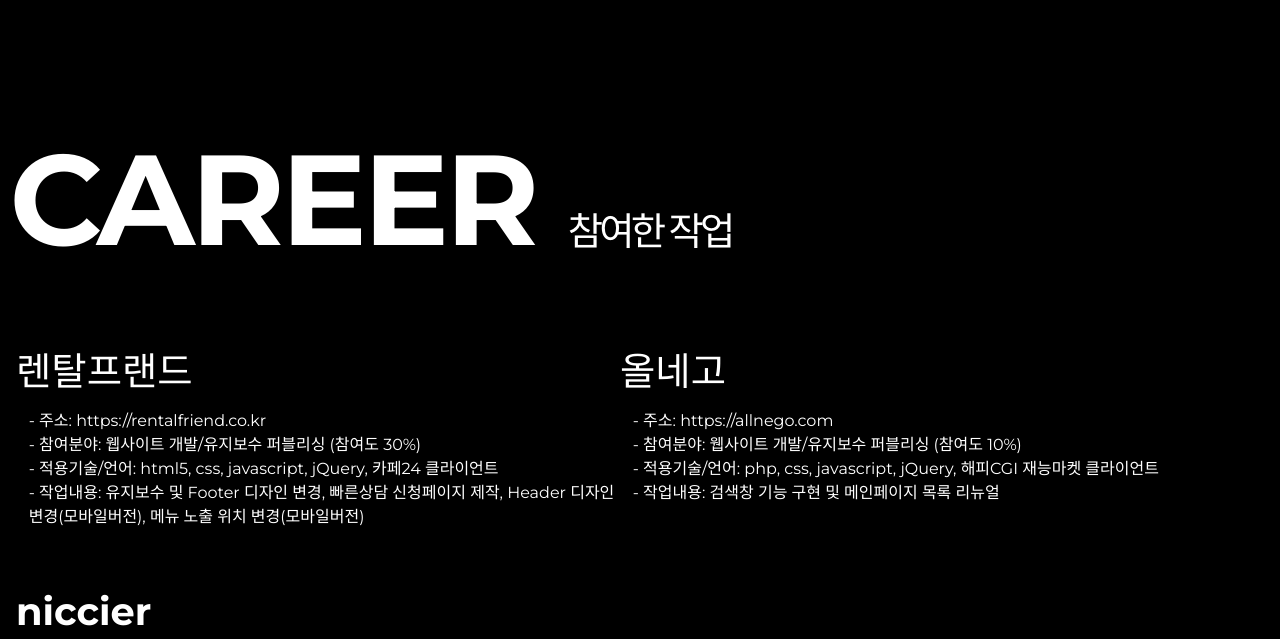
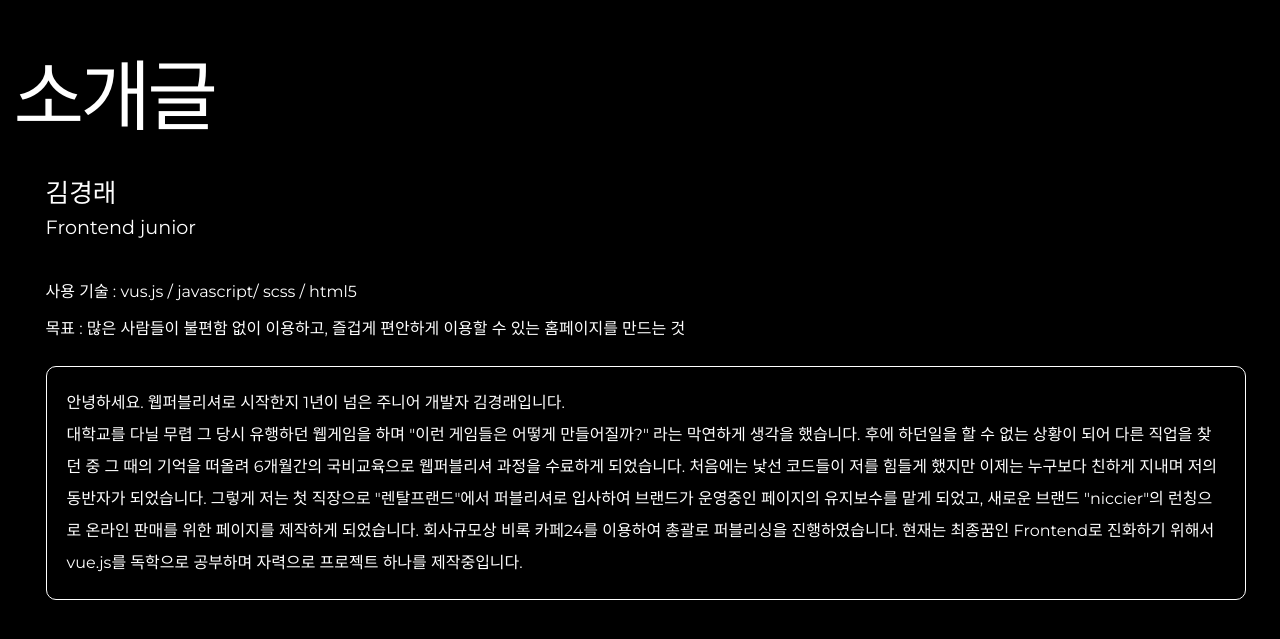
Before and after one commit to CherrySalute/Portfolio, a Vue app: page / in a window 1280 px wide. Shown: the part 841-1480 px from the top of the page. Built offline with nearby package versions, Linux system fonts and the light colour scheme; a small style sheet from the web is missing; a web font is replaced by a local one.

Commit message:
self update

```diff
--- a/src/components/IntroSection.vue
+++ b/src/components/IntroSection.vue
@@ -64,10 +64,10 @@ import {introText} from "@/constants/index";
 
             .text{
                 font-size: 3vw;
-                line-height: 1;
+                line-height: 1.2;
                 font-weight: 900;
                 text-transform: uppercase;
-                text-decoration: underline;
+                //text-decoration: underline;
                 text-align: center;
                 position: absolute;
                 z-index: 100;
--- a/src/components/PortSection.vue
+++ b/src/components/PortSection.vue
@@ -32,7 +32,7 @@ import {portText} from "@/constants/index";
     }
 
     .port__inner{
-         width: 100%; height: 100%;
+        width: 100%; height: 100%;
         display: flex;
         align-items: flex-start;
         justify-content: center;
--- a/src/components/SelfSection.vue
+++ b/src/components/SelfSection.vue
@@ -1,16 +1,95 @@
 <template>
     <section id="self">
         <div class="self__inner">
-            <h2 class="self__title"></h2>
+            <h2 class="self__title">소개글</h2>
             <div class="self__box">
-                <div class="selfie">
-                    <img src="" alt="">
-                </div>
                 <div class="name">김경래</div>
                 <div class="basic">Frontend junior</div>
-                <div class="tech">사용 기술 : vus.js / scss / node.js / html5 / javascript</div>
+                <div class="tech">사용 기술 : vus.js / javascript/ scss / html5 </div>
                 <div class="cont">목표 : 많은 사람들이 불편함 없이 이용하고, 즐겁게 편안하게 이용할 수 있는 홈페이지를 만드는 것</div>
+                <div class="iam">
+                    안녕하세요. 웹퍼블리셔로 시작한지 1년이 넘은 주니어 개발자 김경래입니다.<br>
+                    대학교를 다닐 무렵 그 당시 유행하던 웹게임을 하며 "이런 게임들은 어떻게 만들어질까?" 라는 막연하게 생각을 했습니다. 후에 하던일을 할 수 없는 상황이 되어 다른 직업을 찾던 중 그 때의 기억을 떠올려 6개월간의 국비교육으로 웹퍼블리셔 과정을 수료하게 되었습니다. 처음에는 낯선 코드들이 저를 힘들게 했지만 이제는 누구보다 친하게 지내며 저의 동반자가 되었습니다.
+                    그렇게 저는 첫 직장으로 "렌탈프랜드"에서 퍼블리셔로 입사하여 브랜드가 운영중인 페이지의 유지보수를 맡게 되었고, 새로운 브랜드 "niccier"의 런칭으로 온라인 판매를 위한 페이지를 제작하게 되었습니다. 회사규모상 비록 카페24를 이용하여 총괄로 퍼블리싱을 진행하였습니다.
+                    현재는 최종꿈인 Frontend로 진화하기 위해서 vue.js를 독학으로 공부하며 자력으로 프로젝트 하나를 제작중입니다.
+                </div>
             </div>
         </div>
     </section>
 </template>
+
+<style lang="scss" scoped>
+    #self{
+        color: var(--white);
+        padding-top: 10vh;
+    }
+
+    .self__inner{
+        width: 100%; height: 100%;
+        display: flex;
+        align-items: flex-start;
+        justify-content: center;
+        flex-direction: column;
+        padding: 20px;
+        margin-bottom: 50px;
+
+        @media (max-width: 800px){
+            justify-content: center;
+        }
+
+        .self__title{
+            font-size: 6vw;
+            text-transform: uppercase;
+            line-height: 1;
+            font-weight: 900;
+            white-space: nowrap;
+            text-indent: -0.5vw;
+            letter-spacing: -0.3vw;
+            color: var(--white);
+
+            @media (max-width: 320px){
+                display: none;
+            }
+        }
+
+        .self__box{
+            margin-top: 3vw;
+            margin-left: 2vw;
+
+
+            .name{
+                font-size: 2vw;
+                @media (max-width: 800px){
+                    font-size: 24px;
+                }
+            }
+            .basic{
+                font-size: 1.5vw;
+                @media (max-width: 800px){
+                    font-size: 20px;
+                }
+            }
+            .tech{
+                margin-top: 3vw;
+                @media (max-width: 800px){
+                    font-size: 16px;
+                }
+            }
+            .cont{
+                margin-top: 1vw;
+                margin-bottom: 2vw;
+            }
+            .iam{
+                padding: 20px;
+                width: 1200px;
+                margin: 0 auto;
+                border: 1px solid white;
+                border-radius: 10px;
+                line-height: 2;
+                @media (max-width: 1200px){
+                    width: 100%;
+                }
+            }
+        }
+    }
+</style>
--- a/src/constants/index.js
+++ b/src/constants/index.js
@@ -2,6 +2,10 @@ export const headerNav = [
     {
         title: "intro",
         url: "#intro",
+    },
+    {
+        title: "self",
+        url: "#self"
     },
     {
         title: "career",
```
